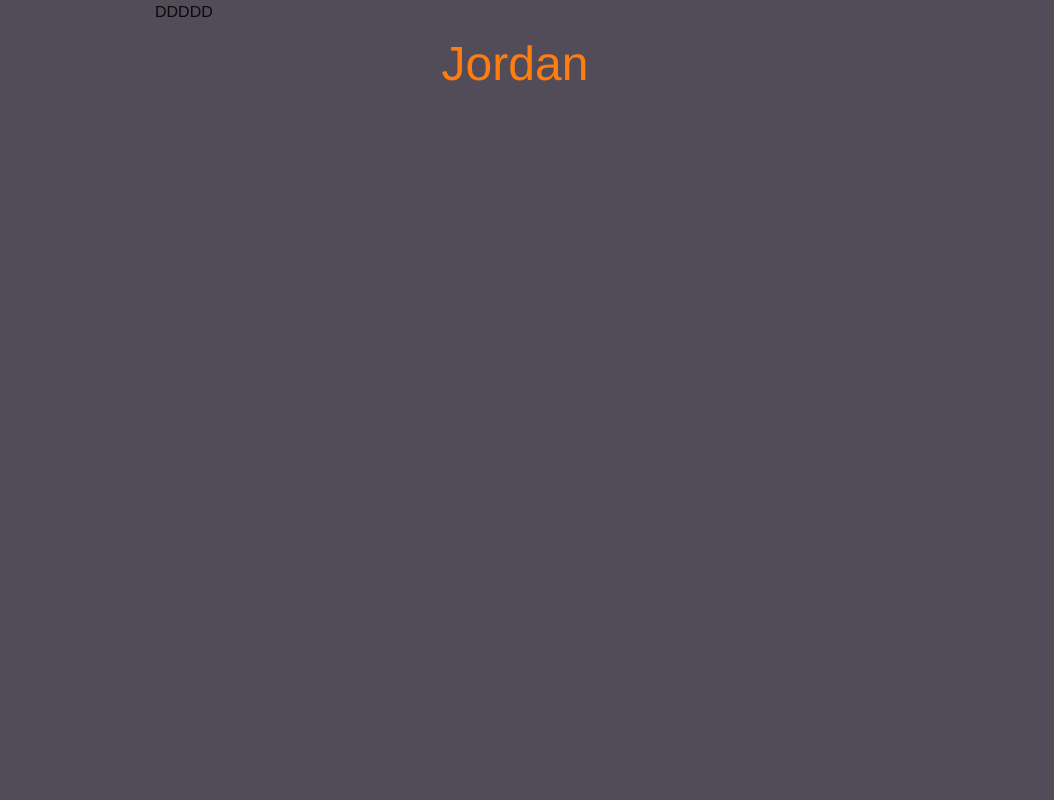
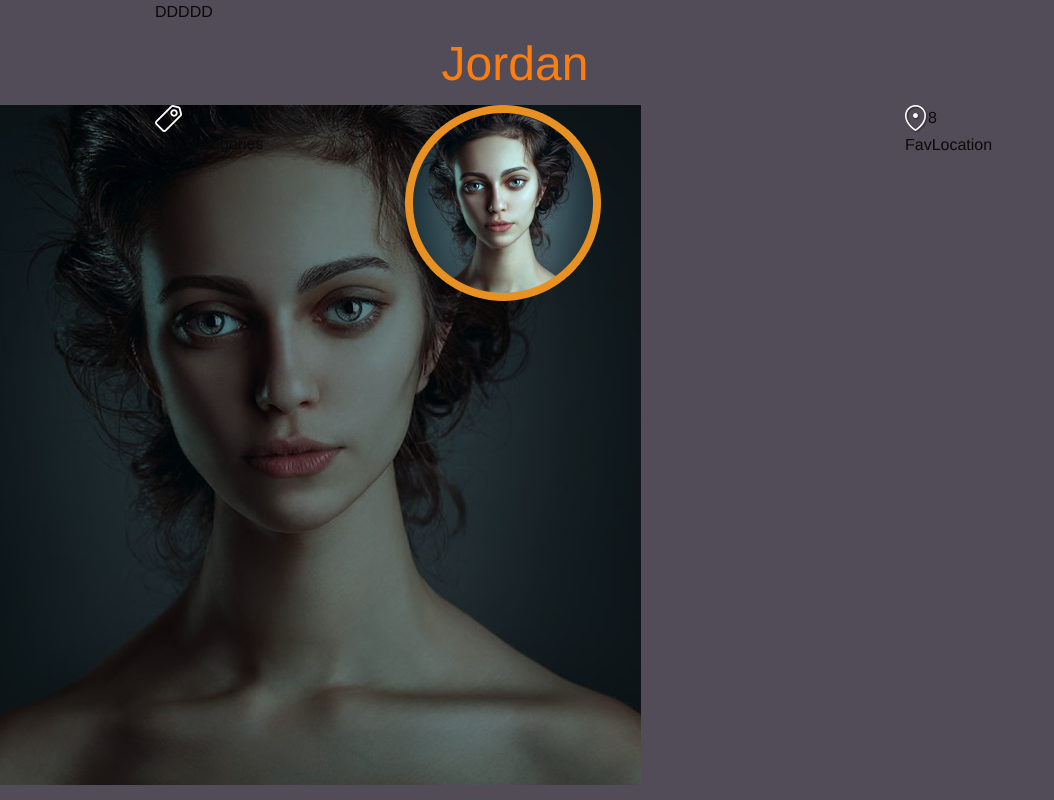
Before and after one commit to kelvinmuchui/psd3, a plain HTML site: page index.html in a window 1280 px wide. Shown: the whole page, without its empty margins (0-1054 px from the left). Drawn offline with Linux system fonts and the light colour scheme; files that its build step writes are made by us from their sources.

Commit message:
body part of the psd

```diff
--- a/css/app.css
+++ b/css/app.css
@@ -6,3 +6,14 @@ body{
     color: #FD7D11;
     margin-top: 30px
 }
+.body{
+    background-image: url(../assets/bg.jpg);
+    background-repeat: no-repeat;
+    width: 100%;
+    height:680px;
+
+
+}
+#part1{
+
+}
--- a/index.html
+++ b/index.html
@@ -10,11 +10,23 @@
   </head>
   <body>
       <div>
+          <div class="header">
      <div class="row">
   <div class="large-3 columns">DDDDD</div>
          <div class="large-3 columns"> <h1>Jordan</h1></div>
          <div class="large-3 columns"></div>
           </div>
+          </div>
+          <div class="body">
+           <div class="row" id="part1" >
+         <div class="large-3 columns"><img src="assets/favcategories.png"><br> Fav Categories </div>
+         <div class="large-3 columns" id="part1"><img src="assets/img.png"></div>
+         <div class="large-3 columns"> <img src="assets/favlocations.png">8
+             <br>
+            FavLocation   </div>
+              </div>
+          </div>
+
 </div>
     <script src="js/vendor/jquery.js"></script>
     <script src="js/vendor/what-input.js"></script>
```
